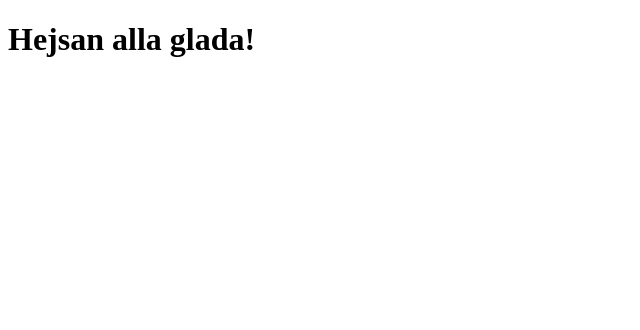
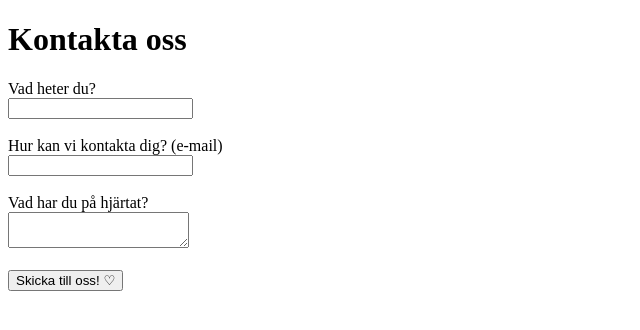
Before and after one commit to sagagullberg/Test, a plain HTML site: page index.html in a window 1280 px wide. Shown: the whole page, without its empty margins (0-640 px from the left). Drawn offline with Linux system fonts and the light colour scheme.

Commit message:
Testhemsida

```diff
--- a/index.html
+++ b/index.html
@@ -1,14 +1,36 @@
 <!DOCTYPE html>
-<html>
-	<head>
-		<title>
-			Min lilla startsajt
-		</title>
-	</head>
+<html lang="sv">
+<head>
+  <meta charset="utf-8">
+  <title>JS Bin</title>
+</head>
+<body>
+  <h1> Kontakta oss</h1>
+  <p>
+   <form action="/my-handling-form-page" method="post">
+    <div>
+        <label for="name">Vad heter du?</label>
+        <br>
+        <input type="text" id="name" />
+    </div>
+        <br>
+    <div>
+        <label for="mail">Hur kan vi kontakta dig? (e-mail)</label>
+        <br>
+        <input type="email" id="mail" />
+    </div>
+        <br>
+    <div>
+        <label for="msg">Vad har du på hjärtat?</label>
+        <br>
+        <textarea id="msg"></textarea>
+    </div>
+</form>
 
-	<body>
-		<h1>
-			Hejsan alla glada!
-		</h1>
-	</body>
+   <div class="button">
+      <br>
+        <button type="submit">Skicka till oss! ♡</button>
+    </div>
+  </p>
+</body>
 </html>
```
